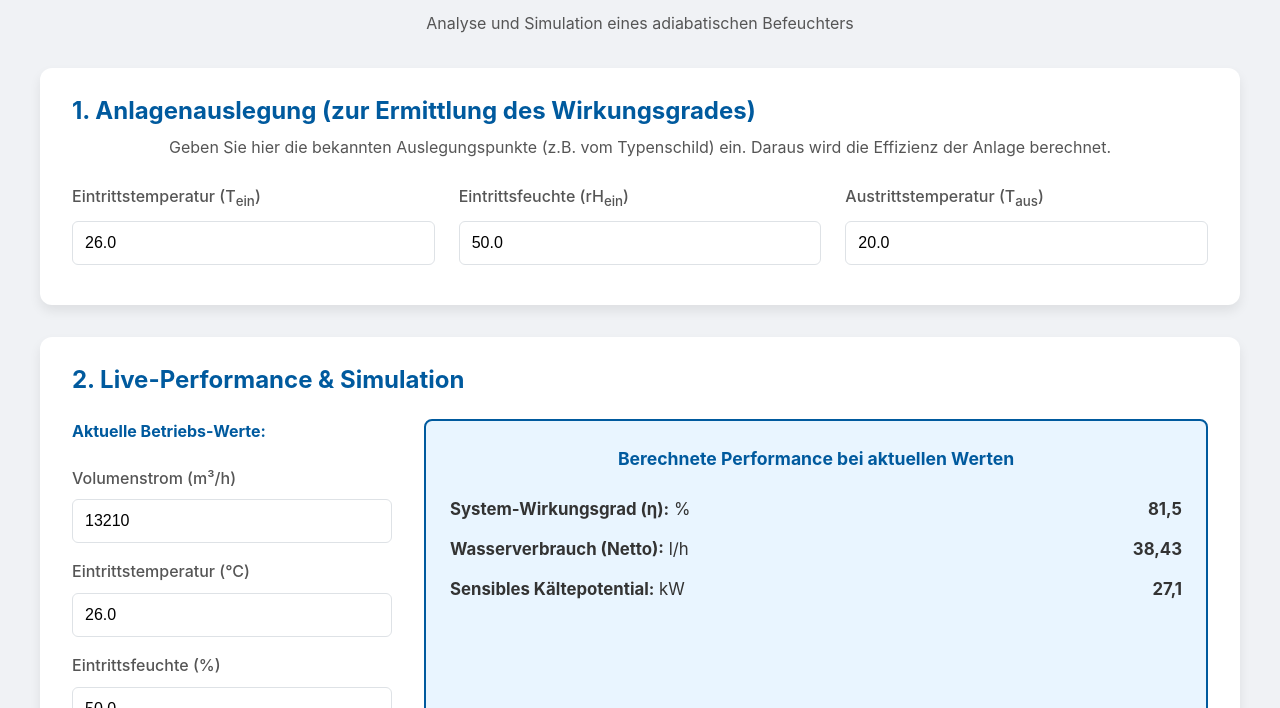
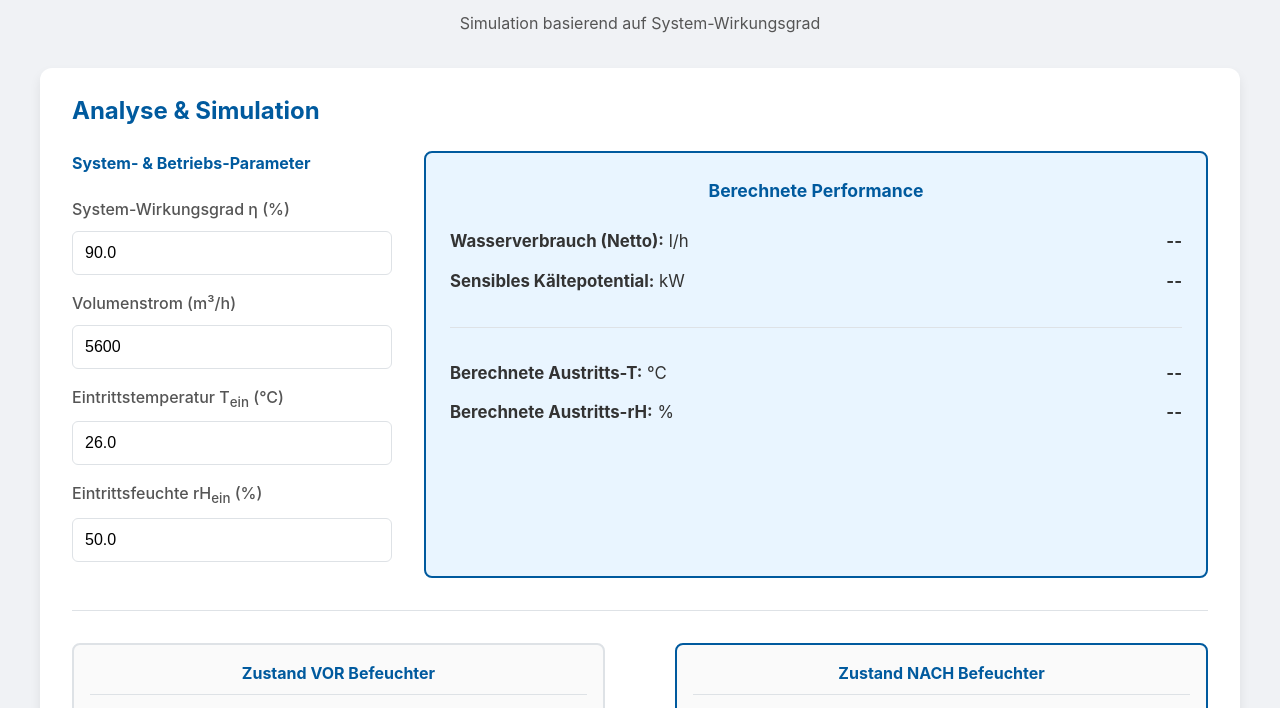
Before and after one commit to Oktaederim/AdiabatischeKuehlung-AB, a plain HTML site: page index.html in a window 1280 px wide. Shown: the part 78-786 px from the top of the page. Drawn offline with Linux system fonts and the light colour scheme.

Commit message:
Update index.html
Code4

```diff
--- a/index.html
+++ b/index.html
@@ -11,35 +11,40 @@
 <div class="container">
     <header>
         <h1>💧 Performance-Rechner: Adiabate Kühlung</h1>
-        <p class="subtitle">Analyse und Simulation eines adiabatischen Befeuchters</p>
+        <p class="subtitle">Simulation basierend auf System-Wirkungsgrad</p>
     </header>
 
     <main>
         <div class="card">
-            <h2>1. Anlagenauslegung (zur Ermittlung des Wirkungsgrades)</h2>
-            <p class="info-text">Geben Sie hier die bekannten Auslegungspunkte (z.B. vom Typenschild) ein. Daraus wird die Effizienz der Anlage berechnet.</p>
-            <div class="data-grid">
-                <div class="input-group"><label>Eintrittstemperatur (T<sub>ein</sub>)</label><input type="number" id="design-temp-in" value="26.0" step="0.1"></div>
-                <div class="input-group"><label>Eintrittsfeuchte (rH<sub>ein</sub>)</label><input type="number" id="design-rh-in" value="50.0" step="0.1"></div>
-                <div class="input-group"><label>Austrittstemperatur (T<sub>aus</sub>)</label><input type="number" id="design-temp-out" value="20.0" step="0.1"></div>
-            </div>
-        </div>
-
-        <div class="card">
-            <h2>2. Live-Performance & Simulation</h2>
+            <h2>Analyse & Simulation</h2>
             <div class="live-grid">
                 <div class="input-section">
-                    <h4>Aktuelle Betriebs-Werte:</h4>
-                    <div class="input-group"><label for="volumenstrom">Volumenstrom (m³/h)</label><input type="number" id="volumenstrom" value="13210" step="100"></div>
-                    <div class="input-group"><label for="live-temp-in">Eintrittstemperatur (°C)</label><input type="number" id="live-temp-in" value="26.0" step="0.1"></div>
-                    <div class="input-group"><label for="live-rh-in">Eintrittsfeuchte (%)</label><input type="number" id="live-rh-in" value="50.0" step="0.1"></div>
+                    <h4>System- & Betriebs-Parameter</h4>
+                    <div class="input-group">
+                        <label for="wirkungsgrad">System-Wirkungsgrad η (%)</label>
+                        <input type="number" id="wirkungsgrad" value="90.0" step="0.1">
+                    </div>
+                    <div class="input-group">
+                        <label for="volumenstrom">Volumenstrom (m³/h)</label>
+                        <input type="number" id="volumenstrom" value="5600" step="100">
+                    </div>
+                    <div class="input-group">
+                        <label for="live-temp-in">Eintrittstemperatur T<sub>ein</sub> (°C)</label>
+                        <input type="number" id="live-temp-in" value="26.0" step="0.1">
+                    </div>
+                    <div class="input-group">
+                        <label for="live-rh-in">Eintrittsfeuchte rH<sub>ein</sub> (%)</label>
+                        <input type="number" id="live-rh-in" value="50.0" step="0.1">
+                    </div>
                 </div>
 
                 <div class="results-box" id="design-results">
-                    <h4>Berechnete Performance bei aktuellen Werten</h4>
-                    <p><strong>System-Wirkungsgrad (η):</strong> <span id="res-eta-system">--</span> %</p>
+                    <h4>Berechnete Performance</h4>
                     <p><strong>Wasserverbrauch (Netto):</strong> <span id="res-water-live">--</span> l/h</p>
                     <p><strong>Sensibles Kältepotential:</strong> <span id="res-power-live">--</span> kW</p>
+                    <hr>
+                    <p><strong>Berechnete Austritts-T:</strong> <span id="res-temp-out">--</span> °C</p>
+                    <p><strong>Berechnete Austritts-rH:</strong> <span id="res-rh-out">--</span> %</p>
                 </div>
             </div>
             <hr>
```
